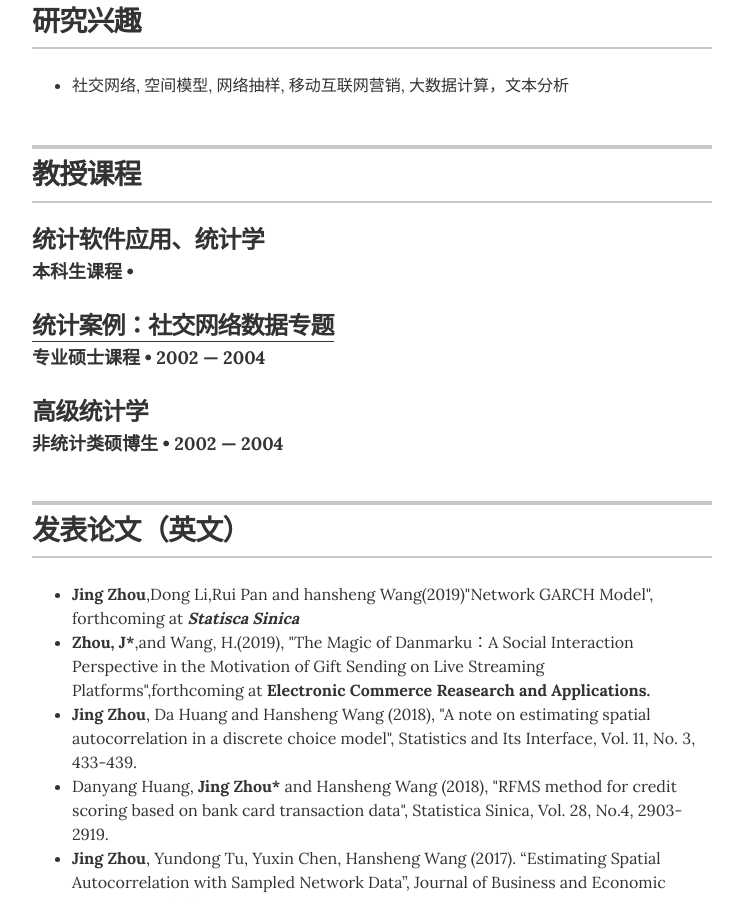
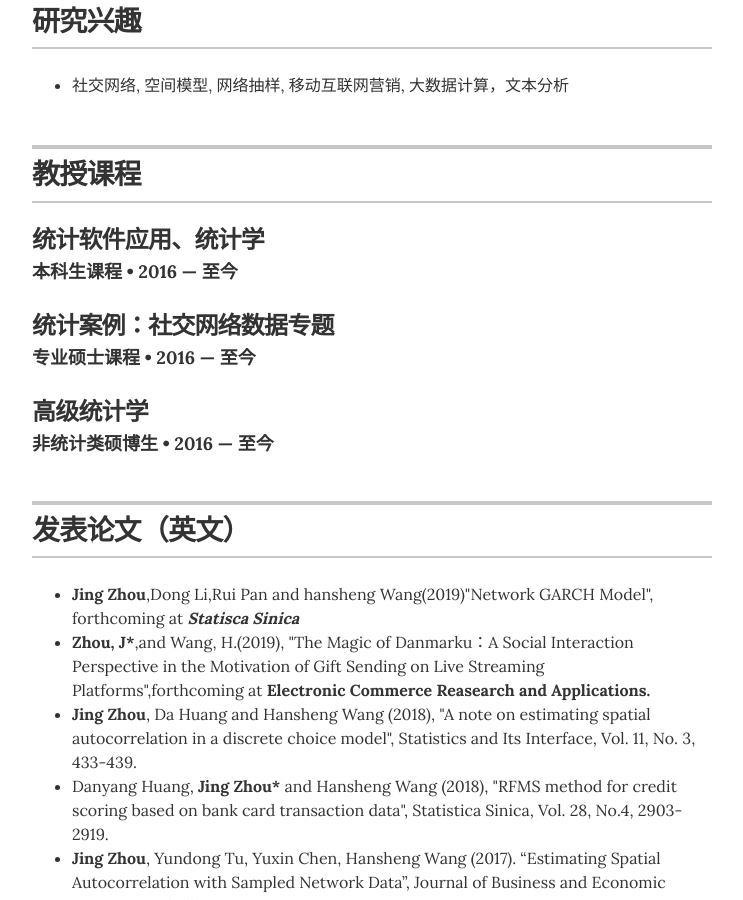
Before and after one commit to appleqiuqiu/appleqiuqiu.github.io, a Jekyll site: the page built from index.html, in a window 1280 px wide and 900 px high, scrolled down 789 px. Shown: the whole window, without its empty margins (268-1011 px from the left). Built offline with Jekyll 4.4.1, drawn with Linux system fonts in a browser that asks for light colours.

Commit message:
Update associations.yml

```diff
--- a/_data/associations.yml
+++ b/_data/associations.yml
@@ -3,13 +3,14 @@
 
 - organization: 统计软件应用、统计学
   role: 本科生课程
+  year: 2016 &mdash; 至今
 
 
 - organization: 统计案例：社交网络数据专题
   role: 专业硕士课程
-  year: 2002 &mdash; 2004
-  url: http://campuspress.yale.edu/amnesty/
+  year: 2016 &mdash; 至今
+
 
 - organization: 高级统计学
   role: 非统计类硕博生
-  year: 2002 &mdash; 2004
+  year: 2016 &mdash; 至今
```
